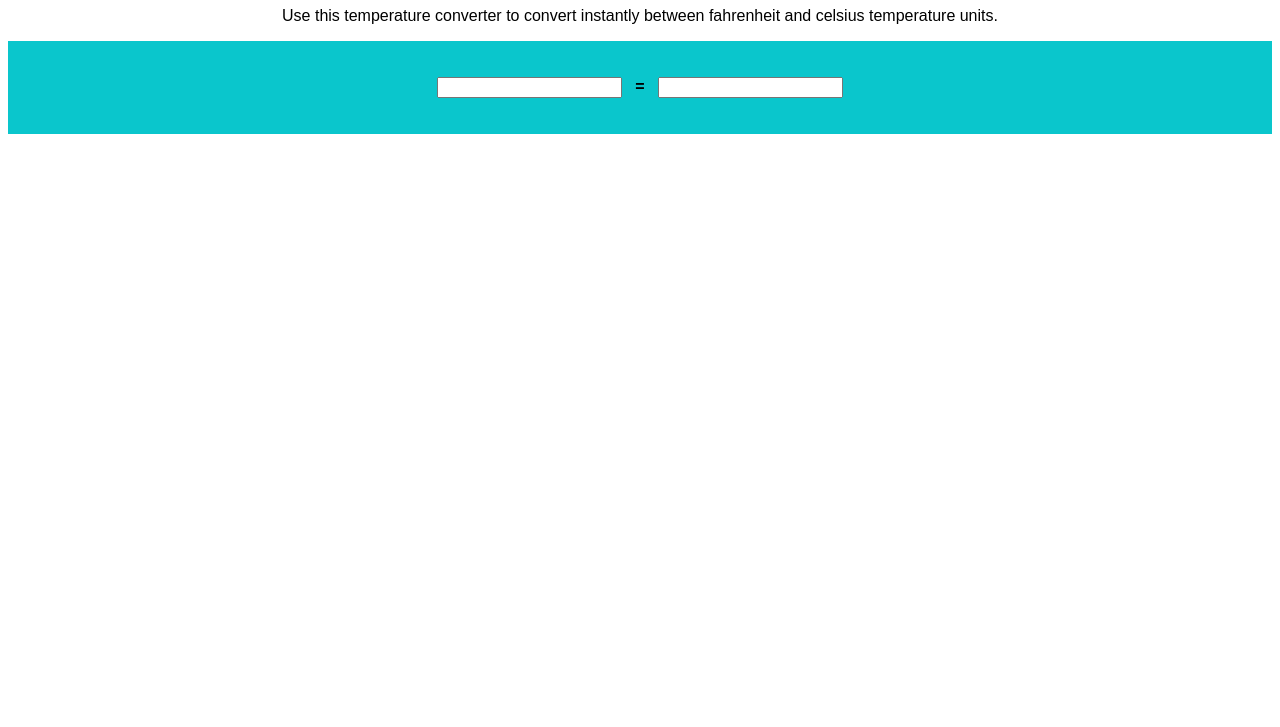
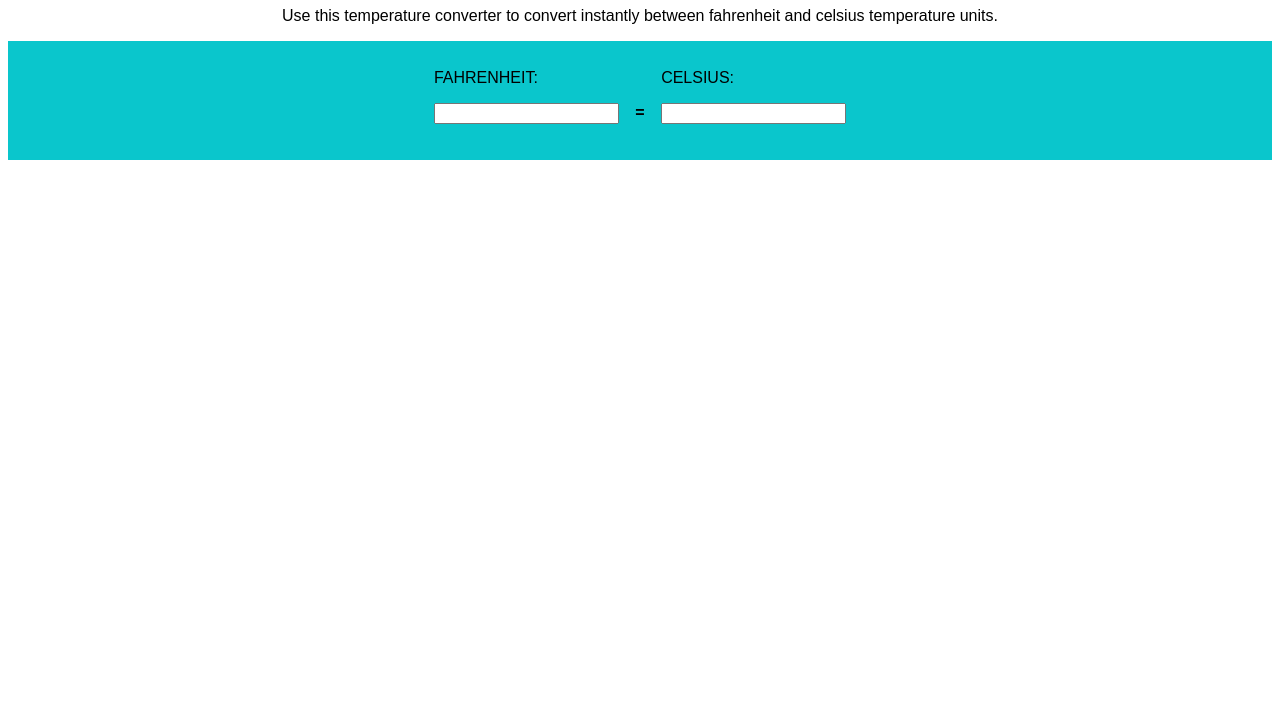
Before and after one commit to adrioro/Temperature-converter, a plain HTML site: page index.html in a window 1280 px wide. Shown: the part 73-800 px from the top of the page. Drawn offline with nearby package versions, Linux system fonts and the light colour scheme.

Commit message:
Fourth commit

```diff
--- a/index.html
+++ b/index.html
@@ -18,9 +18,19 @@
       </div>
 
       <div class="converterBox">
-         <input id='Fahrenheit' type="number" oninput="fFunction()">
+
+         <div class="frh">
+            <p class="label">Fahrenheit:</p>
+            <input id='Fahrenheit' type="number" oninput="fFunction()">
+         </div>
+
          <strong>=</strong>
-         <input id='Celsius' type="number" oninput="cFunction()">
+
+         <div class="cls">
+            <p class="label">Celsius:</p>
+            <input id='Celsius' type="number" oninput="cFunction()">
+         </div>
+
       </div>
 
 
--- a/style.css
+++ b/style.css
@@ -4,12 +4,24 @@ body{
 }
 .converterBox{
   padding: 36px;
+  padding-top: 12px;
   background-color: rgb(10, 198, 204);
   text-align: center;
 }
-p, h1{
+h1{
   text-align: center;
 }
 strong{
-  padding:9px;
+  padding:12px;
 }
+.frh, .cls{
+  display: inline-block;
+}
+.label{
+  text-align: left;
+  text-transform: uppercase;
+  font-weight:500;
+}
+p{
+  text-align: center;
+}
```
